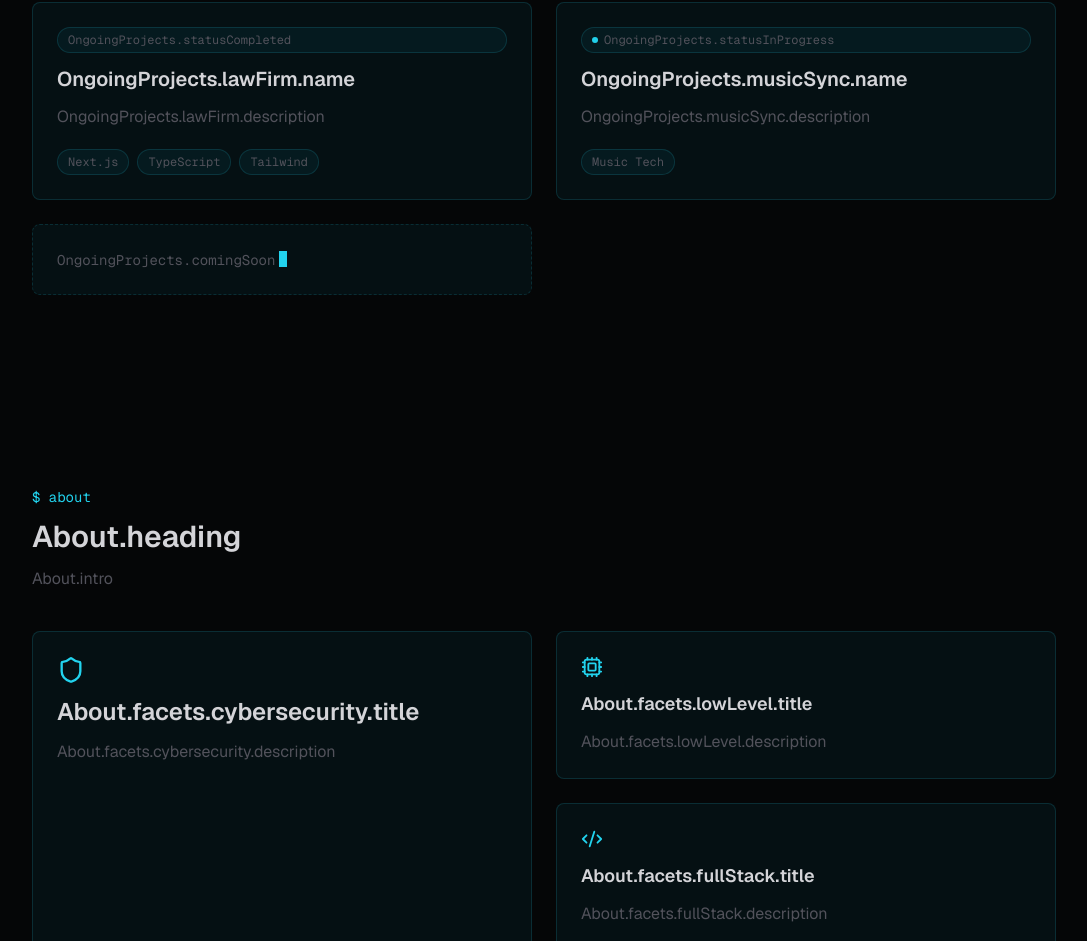
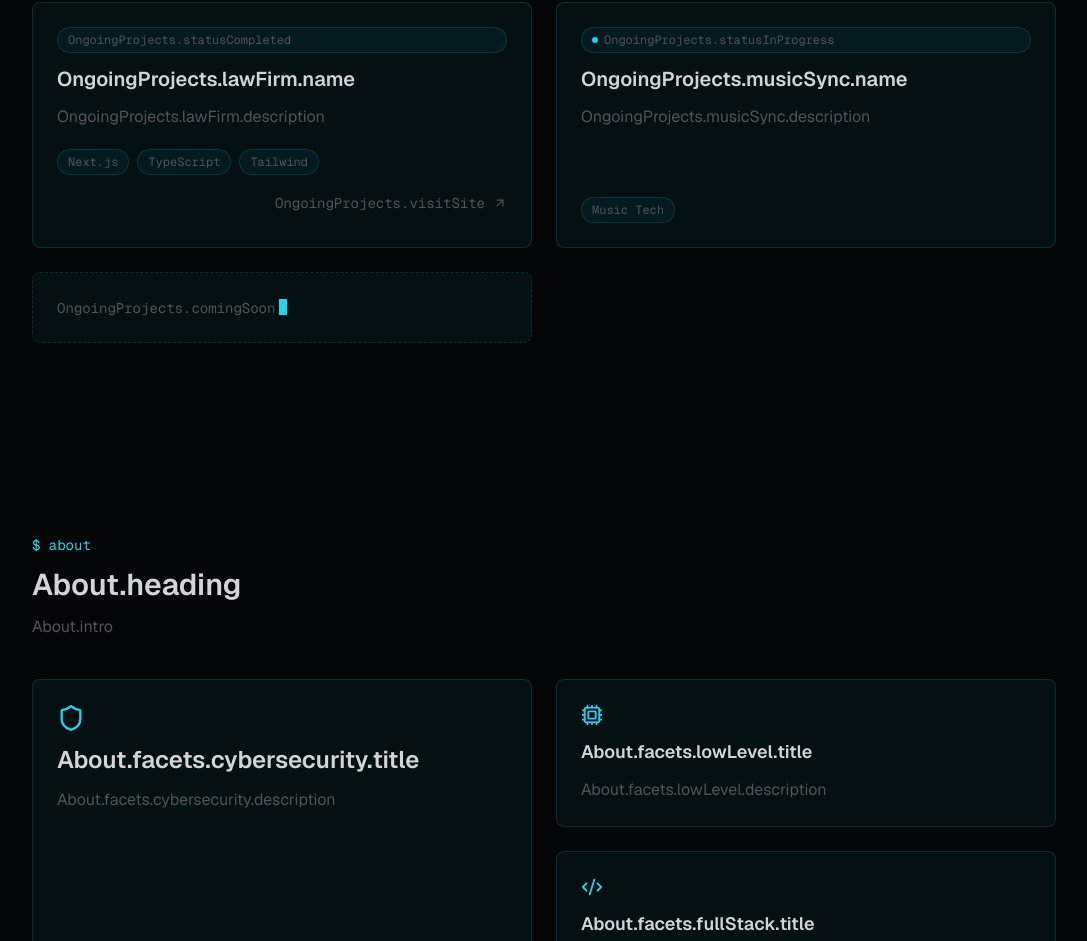
Before and after one commit to emilioaab/portfolio, a Next.js app: page /en in a window 1280 px wide. Shown: the part 1578-2519 px from the top of the page, without its empty margins (96-1183 px from the left). Built offline with nearby package versions, Linux system fonts and the light colour scheme.

Commit message:
feat: link law firm project card to its live deployment
Adds a 'Visit Site' link (yrlegal-website.vercel.app) to the completed
law firm project card, rendered only when a project has an href.

```diff
--- a/src/components/sections/OngoingProjects/OngoingProjects.tsx
+++ b/src/components/sections/OngoingProjects/OngoingProjects.tsx
@@ -2,6 +2,7 @@ import { useTranslations } from "next-intl";
 import { SectionHeading } from "@/components/ui/SectionHeading";
 import { Card } from "@/components/ui/Card";
 import { Badge } from "@/components/ui/Badge";
+import { Button } from "@/components/ui/Button";
 import { Reveal } from "@/components/ui/Reveal";
 import { secondaryProjects } from "@/content/projects";
 
@@ -26,10 +27,15 @@ export function OngoingProjects() {
                   {t(`${project.id}.name`)}
                 </h3>
                 <p className="text-muted">{t(`${project.id}.description`)}</p>
-                <div className="mt-auto flex flex-wrap gap-2 pt-2">
+                <div className="mt-auto flex flex-wrap items-center gap-2 pt-2">
                   {project.tags.map((tag) => (
                     <Badge key={tag}>{tag}</Badge>
                   ))}
+                  {project.href && (
+                    <Button href={project.href} variant="ghost" showArrow className="ms-auto px-0">
+                      {t("visitSite")}
+                    </Button>
+                  )}
                 </div>
               </Card>
             </Reveal>
--- a/src/content/projects.ts
+++ b/src/content/projects.ts
@@ -35,6 +35,11 @@ export type SecondaryProject = {
 };
 
 export const secondaryProjects: SecondaryProject[] = [
-  { id: "lawFirm", status: "completed", tags: ["Next.js", "TypeScript", "Tailwind"] },
+  {
+    id: "lawFirm",
+    status: "completed",
+    tags: ["Next.js", "TypeScript", "Tailwind"],
+    href: "https://yrlegal-website.vercel.app",
+  },
   { id: "musicSync", status: "in-progress", tags: ["Music Tech"] },
 ];
--- a/src/messages/en.json
+++ b/src/messages/en.json
@@ -17,6 +17,7 @@
     "statusCompleted": "Completed",
     "statusInProgress": "In Progress",
     "comingSoon": "More in the pipeline",
+    "visitSite": "Visit Site",
     "lawFirm": {
       "name": "Yehuda Raveh & Co. — Law Firm Platform",
       "description": "A fully responsive, bilingual web platform with secure server-side contact handling, deployed on Vercel with CI/CD."
--- a/src/messages/he.json
+++ b/src/messages/he.json
@@ -17,6 +17,7 @@
     "statusCompleted": "הושלם",
     "statusInProgress": "בתהליך",
     "comingSoon": "עוד בצנרת",
+    "visitSite": "כניסה לאתר",
     "lawFirm": {
       "name": "יהודה רווה ושות' — פלטפורמת משרד עורכי דין",
       "description": "פלטפורמת ווב רספונסיבית ודו-לשונית עם טיפול מאובטח בטפסי יצירת קשר בצד השרת, פרוסה על Vercel עם CI/CD."
```
